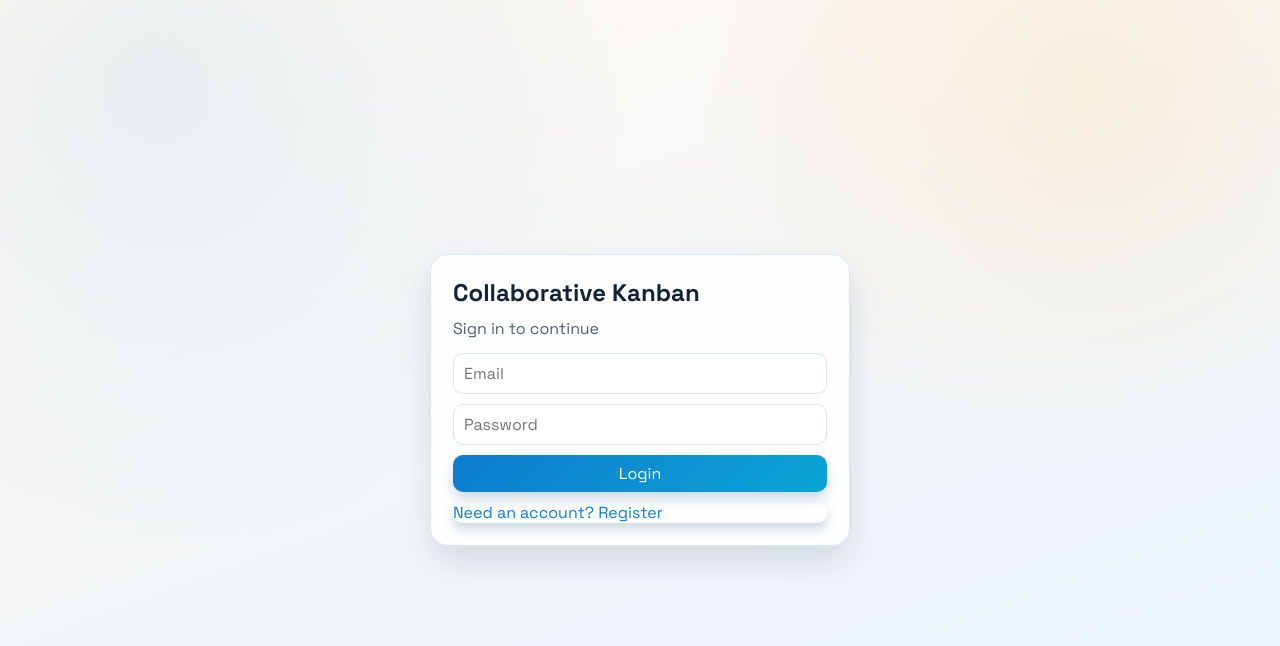
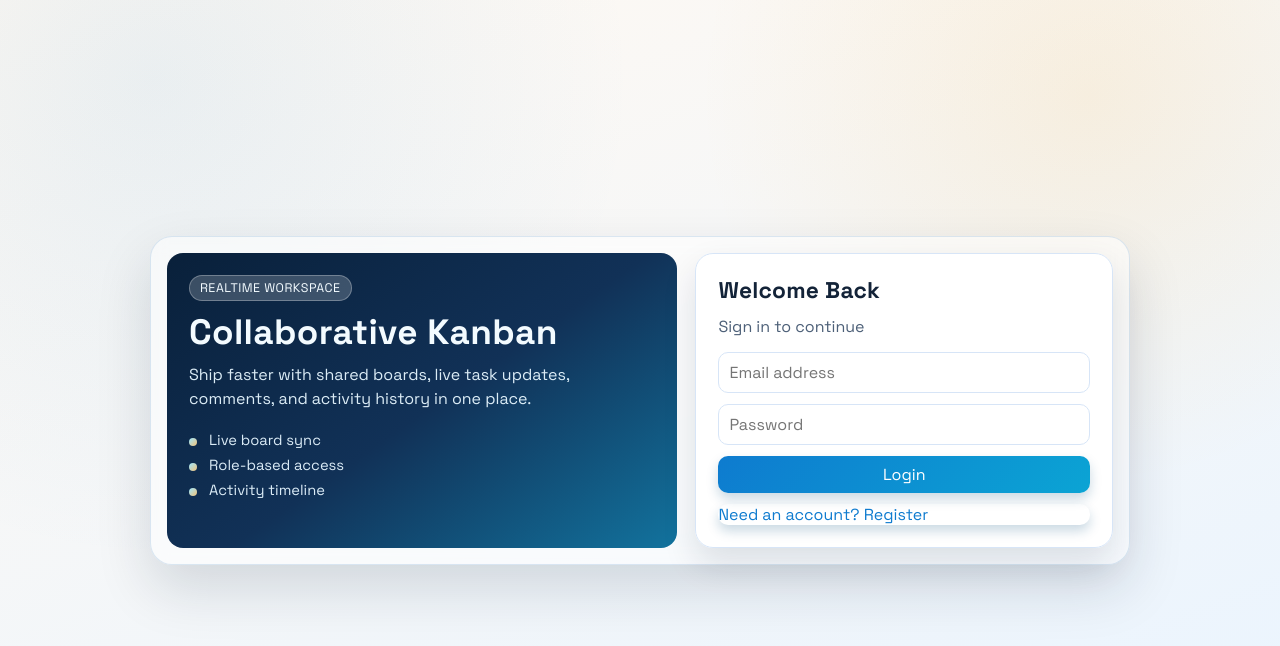
Before and after one commit to AdarshKhare29/Karban-board, a React (Vite) app in the folder client/: page / in a window 1280 px wide. Shown: the top 646 px of the page. Built offline with nearby package versions, Linux system fonts and the light colour scheme; no server answers.

Commit message:
style(auth): redesign login/register with richer split layout

```diff
--- a/client/src/components/AuthPage.tsx
+++ b/client/src/components/AuthPage.tsx
@@ -27,15 +27,27 @@ export function AuthPage(props: AuthPageProps) {
 
   return (
     <main className="auth-page">
-      <section className="auth-card">
+      <section className="auth-shell">
+        <div className="auth-brand">
+          <p className="auth-badge">Realtime Workspace</p>
           <h1>Collaborative Kanban</h1>
-        <p>{authMode === 'login' ? 'Sign in to continue' : 'Create your account'}</p>
+          <p className="auth-copy">Ship faster with shared boards, live task updates, comments, and activity history in one place.</p>
+          <div className="auth-points">
+            <span>Live board sync</span>
+            <span>Role-based access</span>
+            <span>Activity timeline</span>
+          </div>
+        </div>
+
+        <div className="auth-card">
+          <h2>{authMode === 'login' ? 'Welcome Back' : 'Create Account'}</h2>
+          <p>{authMode === 'login' ? 'Sign in to continue' : 'Set up your account to get started'}</p>
 
           {authMode === 'register' ? (
-          <input value={authName} onChange={(event) => onAuthNameChange(event.target.value)} placeholder="Name" />
+            <input value={authName} onChange={(event) => onAuthNameChange(event.target.value)} placeholder="Full name" />
           ) : null}
 
-        <input value={authEmail} onChange={(event) => onAuthEmailChange(event.target.value)} placeholder="Email" type="email" />
+          <input value={authEmail} onChange={(event) => onAuthEmailChange(event.target.value)} placeholder="Email address" type="email" />
 
           <input
             value={authPassword}
@@ -51,6 +63,7 @@ export function AuthPage(props: AuthPageProps) {
           </button>
 
           {error ? <p className="error">{error}</p> : null}
+        </div>
       </section>
     </main>
   );
--- a/client/src/styles.css
+++ b/client/src/styles.css
@@ -63,8 +63,80 @@ body::after {
   padding: 24px;
 }
 
+.auth-shell {
+  width: min(980px, 100%);
+  display: grid;
+  grid-template-columns: minmax(0, 1.1fr) minmax(0, 0.9fr);
+  gap: 18px;
+  background: rgba(255, 255, 255, 0.5);
+  border: 1px solid rgba(154, 188, 220, 0.34);
+  border-radius: 22px;
+  padding: 16px;
+  box-shadow: 0 24px 55px rgba(8, 28, 53, 0.14);
+  backdrop-filter: blur(8px);
+}
+
+.auth-brand {
+  border-radius: 16px;
+  padding: 22px;
+  background: linear-gradient(145deg, #09203a 0%, #113157 52%, #12739e 100%);
+  color: #f3fbff;
+  display: grid;
+  align-content: start;
+  gap: 12px;
+}
+
+.auth-badge {
+  margin: 0;
+  width: fit-content;
+  border-radius: 999px;
+  font-size: 0.78rem;
+  letter-spacing: 0.04em;
+  text-transform: uppercase;
+  background: rgba(255, 255, 255, 0.2);
+  border: 1px solid rgba(255, 255, 255, 0.28);
+  padding: 4px 10px;
+}
+
+.auth-brand h1 {
+  margin: 0;
+  font-size: clamp(1.7rem, 3vw, 2.2rem);
+  line-height: 1.1;
+  letter-spacing: 0.01em;
+}
+
+.auth-copy {
+  margin: 0;
+  color: rgba(231, 247, 255, 0.95);
+  line-height: 1.5;
+}
+
+.auth-points {
+  margin-top: 8px;
+  display: grid;
+  gap: 7px;
+}
+
+.auth-points span {
+  position: relative;
+  padding-left: 20px;
+  color: rgba(230, 246, 255, 0.95);
+  font-size: 0.92rem;
+}
+
+.auth-points span::before {
+  content: "";
+  position: absolute;
+  top: 7px;
+  left: 0;
+  width: 8px;
+  height: 8px;
+  border-radius: 999px;
+  background: linear-gradient(135deg, #9ee7ff, #f3c37a);
+}
+
 .auth-card {
-  width: min(420px, 100%);
+  width: 100%;
   background: var(--surface);
   border: 1px solid var(--border);
   border-radius: 18px;
@@ -72,11 +144,13 @@ body::after {
   box-shadow: 0 16px 34px rgba(4, 24, 50, 0.12);
   backdrop-filter: blur(8px);
   display: grid;
-  gap: 10px;
+  gap: 11px;
 }
 
-.auth-card h1 {
+.auth-card h2 {
   margin: 0;
+  font-size: 1.42rem;
+  letter-spacing: 0.01em;
 }
 
 .auth-card p {
@@ -771,6 +845,10 @@ button:disabled {
 }
 
 @media (max-width: 900px) {
+  .auth-shell {
+    grid-template-columns: 1fr;
+  }
+
   .page {
     grid-template-columns: 1fr;
   }
@@ -854,6 +932,17 @@ button:disabled {
 @media (max-width: 560px) {
   .auth-page {
     padding: 14px;
+  }
+
+  .auth-shell {
+    grid-template-columns: 1fr;
+    padding: 10px;
+    gap: 10px;
+  }
+
+  .auth-brand {
+    padding: 16px;
+    gap: 10px;
   }
 
   .sidebar {
```
Lines whose indentation alone changed are shown as unchanged.
